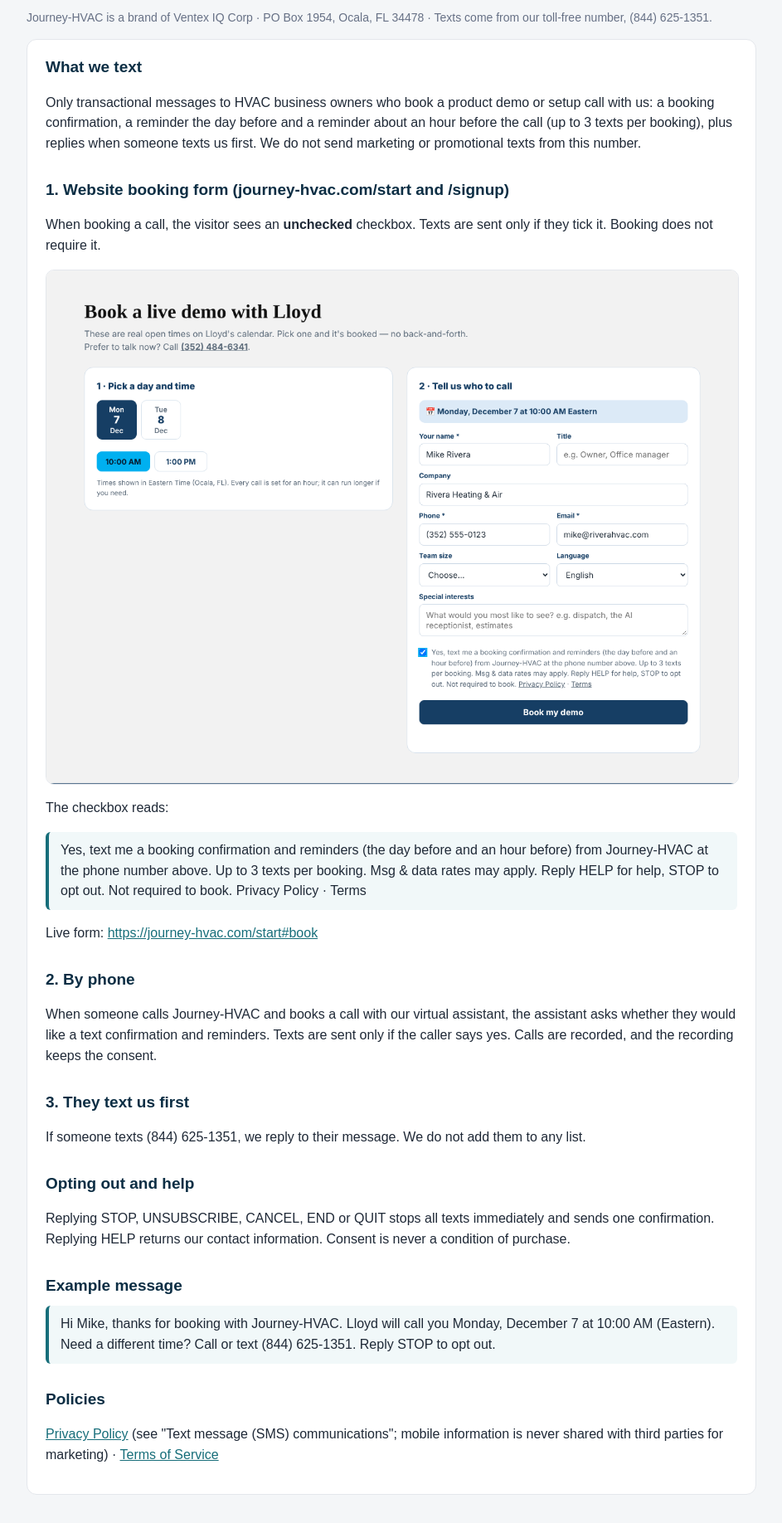
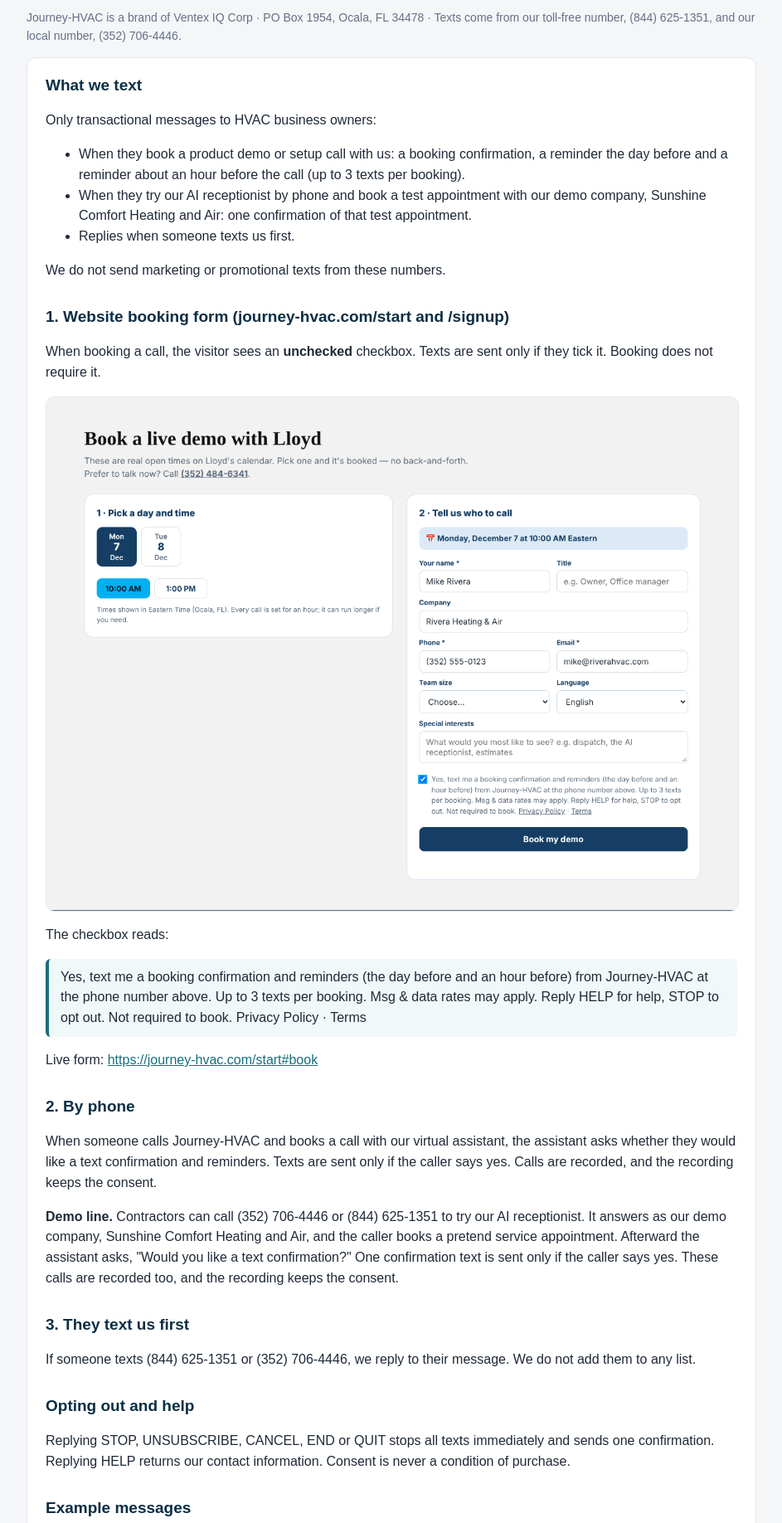
Before and after one commit to lloydinocala/journey-landing, a plain HTML site: page sms-consent.html in a window 1280 px wide. Shown: the part 78-1914 px from the top of the page at 83% size, without its empty margins (168-1111 px from the left). Drawn offline with Linux system fonts and the light colour scheme.

```diff
--- a/sms-consent.html
+++ b/sms-consent.html
@@ -20,13 +20,17 @@
 <body>
 <div class="wrap">
   <h1>How people agree to texts from Journey-HVAC</h1>
-  <p class="muted">Journey-HVAC is a brand of Ventex IQ Corp · PO Box 1954, Ocala, FL 34478 · Texts come from our toll-free number, (844) 625-1351.</p>
+  <p class="muted">Journey-HVAC is a brand of Ventex IQ Corp · PO Box 1954, Ocala, FL 34478 · Texts come from our toll-free number, (844) 625-1351, and our local number, (352) 706-4446.</p>
 
   <div class="card">
     <h2 style="margin-top:0">What we text</h2>
-    <p>Only transactional messages to HVAC business owners who book a product demo or setup call with us: a booking confirmation,
-    a reminder the day before and a reminder about an hour before the call (up to 3 texts per booking), plus replies when someone texts us first.
-    We do not send marketing or promotional texts from this number.</p>
+    <p>Only transactional messages to HVAC business owners:</p>
+    <ul>
+      <li>When they book a product demo or setup call with us: a booking confirmation, a reminder the day before and a reminder about an hour before the call (up to 3 texts per booking).</li>
+      <li>When they try our AI receptionist by phone and book a test appointment with our demo company, Sunshine Comfort Heating and Air: one confirmation of that test appointment.</li>
+      <li>Replies when someone texts us first.</li>
+    </ul>
+    <p>We do not send marketing or promotional texts from these numbers.</p>
 
     <h2>1. Website booking form (journey-hvac.com/start and /signup)</h2>
     <p>When booking a call, the visitor sees an <b>unchecked</b> checkbox. Texts are sent only if they tick it. Booking does not require it.</p>
@@ -40,17 +44,22 @@
     <h2>2. By phone</h2>
     <p>When someone calls Journey-HVAC and books a call with our virtual assistant, the assistant asks whether they would like a text
     confirmation and reminders. Texts are sent only if the caller says yes. Calls are recorded, and the recording keeps the consent.</p>
+    <p><b>Demo line.</b> Contractors can call (352) 706-4446 or (844) 625-1351 to try our AI receptionist. It answers as our demo company,
+    Sunshine Comfort Heating and Air, and the caller books a pretend service appointment. Afterward the assistant asks, "Would you like a text confirmation?"
+    One confirmation text is sent only if the caller says yes. These calls are recorded too, and the recording keeps the consent.</p>
 
     <h2>3. They text us first</h2>
-    <p>If someone texts (844) 625-1351, we reply to their message. We do not add them to any list.</p>
+    <p>If someone texts (844) 625-1351 or (352) 706-4446, we reply to their message. We do not add them to any list.</p>
 
     <h2>Opting out and help</h2>
     <p>Replying STOP, UNSUBSCRIBE, CANCEL, END or QUIT stops all texts immediately and sends one confirmation. Replying HELP returns our
     contact information. Consent is never a condition of purchase.</p>
 
-    <h2>Example message</h2>
+    <h2>Example messages</h2>
     <blockquote>Hi Mike, thanks for booking with Journey-HVAC. Lloyd will call you Monday, December 7 at 10:00 AM (Eastern).
     Need a different time? Call or text (844) 625-1351. Reply STOP to opt out.</blockquote>
+    <blockquote>Journey demo: your Sunshine Comfort test appointment is booked for Tuesday, December 8, between 10 AM and 1 PM.
+    Questions about Journey? Call (844) 625-1351. Reply STOP to opt out.</blockquote>
 
     <h2>Policies</h2>
     <p><a href="https://journey-hvac.com/privacy.html">Privacy Policy</a> (see "Text message (SMS) communications"; mobile information is never shared with third parties for marketing) ·
```
Also changed, not shown: index.html (+1 -1 lines).
